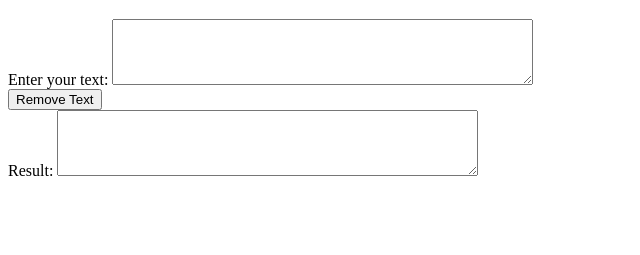
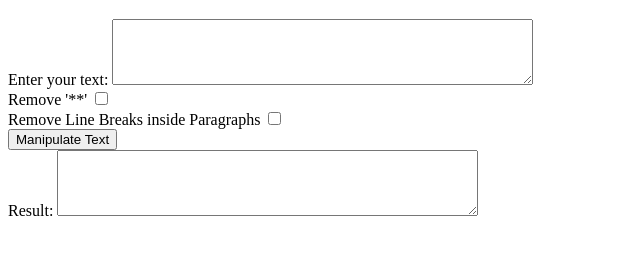
Before and after one commit to GlenCocopop/textfiix, a plain HTML site: page index.html in a window 1280 px wide. Shown: the part 61-316 px from the top of the page, without its empty margins (0-640 px from the left). Drawn offline with Linux system fonts and the light colour scheme.

Commit message:
Update index.html

```diff
--- a/index.html
+++ b/index.html
@@ -11,7 +11,17 @@
 
     <br>
 
-    <button onclick="removeText()">Remove Text</button>
+    <label for="removeStarsCheckbox">Remove '**'</label>
+    <input type="checkbox" id="removeStarsCheckbox">
+
+    <br>
+
+    <label for="removeLineBreaksCheckbox">Remove Line Breaks inside Paragraphs</label>
+    <input type="checkbox" id="removeLineBreaksCheckbox">
+
+    <br>
+
+    <button onclick="manipulateText()">Manipulate Text</button>
 
     <br>
 
@@ -19,10 +29,24 @@
     <textarea id="output" rows="4" cols="50" readonly></textarea>
 
     <script>
-        function removeText() {
+        function manipulateText() {
             const inputText = document.getElementById("textInput").value;
-            const removedText = inputText.replace(/\[oai_citation:[^\)]+\)/g, '');
-            document.getElementById("output").value = removedText;
+            let manipulatedText = inputText;
+
+            // Remove '**'
+            if (document.getElementById("removeStarsCheckbox").checked) {
+                manipulatedText = manipulatedText.replace(/\*\*/g, '');
+            }
+
+            // Remove line breaks inside paragraphs
+            if (document.getElementById("removeLineBreaksCheckbox").checked) {
+                manipulatedText = manipulatedText.replace(/([^.\n])\n(?!\n)/g, '$1 ');
+            }
+
+            // Handle ']:'
+            manipulatedText = manipulatedText.replace(/\]:/g, ']\n');
+
+            document.getElementById("output").value = manipulatedText;
         }
     </script>
 </body>
```
